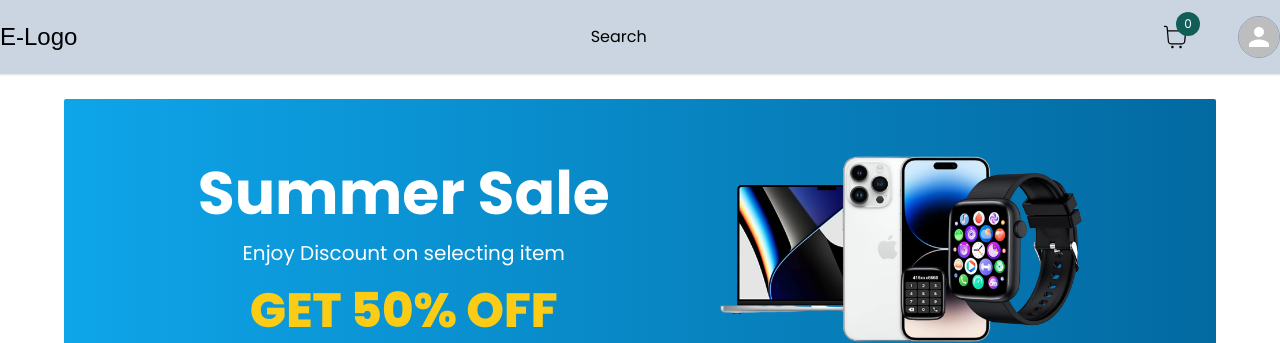
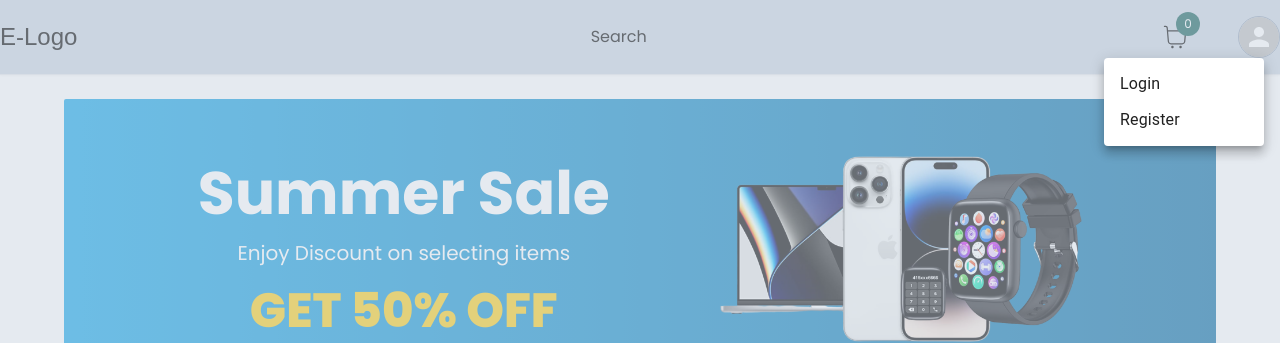
Before and after one commit to EasinTanvir/E-Commerce-NextJs13, a Next.js app: page / in a window 1280 px wide. Both pictures are taken after a click on the element 1258 px from the left and 37 px from the top of the page. Shown: the top 343 px of the page. Built offline with nearby package versions, Linux system fonts and the light colour scheme; no server answers; a web font is replaced by a local one.

Commit message:
access user from db and upadate navbar state

```diff
--- /dev/null
+++ b/getUser/currentUser.js
@@ -0,0 +1,29 @@
+import { authOptions } from "../pages/api/auth/[...nextauth]";
+import { getServerSession } from "next-auth";
+import { prisma } from "../libs/prismaConfig";
+export async function getSession() {
+  return await getServerSession(authOptions);
+}
+export async function getCurrentuser() {
+  try {
+    const session = await getSession();
+    if (!session?.user?.email) {
+      return null;
+    }
+    const currentUser = await prisma.user.findUnique({
+      where: { email: session.user.email },
+    });
+
+    if (!currentUser) {
+      return null;
+    }
+    return {
+      ...currentUser,
+
+      createdAt: currentUser.createdAt.toISOString(),
+      updatedAt: currentUser.updatedAt.toISOString(),
+    };
+  } catch (err) {
+    console.log(err);
+  }
+}
--- a/pages/api/auth/[...nextauth].js
+++ b/pages/api/auth/[...nextauth].js
@@ -7,7 +7,7 @@
 import bcrypt from "bcryptjs";
 import { prisma } from "../../../libs/prismaConfig";
 
-export default NextAuth({
+export const authOptions = {
   adapter: PrismaAdapter(prisma),
   providers: [
     // GoogleProvider({
@@ -55,4 +55,5 @@
     strategy: "jwt",
   },
   secret: process.env.NEXTAUTH_SECRET,
-});
+};
+export default NextAuth(authOptions);
--- a/src/app/layout.js
+++ b/src/app/layout.js
@@ -4,6 +4,7 @@
 import Footer from "@/components/Footer/Footer";
 import toast, { Toaster } from "react-hot-toast";
 import CartProvider from "../../provider/CartProvider";
+import { getCurrentuser } from "../../getUser/currentUser";
 
 const poppins = Poppins({
   subsets: ["latin"],
@@ -15,15 +16,15 @@
   description: "easintanvir",
 };
 
-export default function RootLayout({ children }) {
+export default async function RootLayout({ children }) {
+  const currentUser = await getCurrentuser();
+  console.log("user>>  ", currentUser);
   return (
     <html lang="en">
       <body className={`${poppins.className} `}>
         <div className="flex flex-col min-h-screen">
           {" "}
-          <Toaster
-
-          />
+          <Toaster />
           <CartProvider>
             <Navbar />
             <main className="flex-grow">{children}</main>
--- a/src/components/Banner/HomeBanner.jsx
+++ b/src/components/Banner/HomeBanner.jsx
@@ -10,7 +10,7 @@
             Summer Sale
           </h1>
           <p className="text-lg md:text-xl text-white mb-5">
-            Enjoy Discount on selecting item
+            Enjoy Discount on selecting items
           </p>
           <p className="text-2xl md:text-5xl text-yellow-400 font-extrabold">
             GET 50% OFF
--- /dev/null
+++ b/src/components/Navbar/BackDrop.jsx
@@ -0,0 +1,9 @@
+import React from "react";
+
+const BackDrop = () => {
+  return (
+    <div className="z-20 transition-all duration-200 opacity-50 w-screen h-screen bg-slate-300 fixed top-0 left-0"></div>
+  );
+};
+
+export default BackDrop;
--- a/src/components/Navbar/Navbar.jsx
+++ b/src/components/Navbar/Navbar.jsx
@@ -2,10 +2,12 @@
 import { Redressed } from "next/font/google";
 import CardCount from "./CardCount";
 import UserMenu from "./UserMenu";
+import { getCurrentuser } from "../../../getUser/currentUser";
 
 const redressed = Redressed({ subsets: ["latin"], weight: ["400"] });
 
-const Navbar = () => {
+const Navbar = async () => {
+  const currentUser = await getCurrentuser();
   return (
     <div className="w-full sticky top-0 shadow-sm bg-slate-300 z-30">
       <div className="container mx-auto px-4 sm:px-0 py-4 border-b-[1px] ">
@@ -23,7 +25,7 @@
             </div>
 
             <div>
-              <UserMenu />
+              <UserMenu currentUser={currentUser} />
             </div>
           </div>
         </div>
--- a/src/components/Navbar/UserMenu.jsx
+++ b/src/components/Navbar/UserMenu.jsx
@@ -1,20 +1,72 @@
 "use client";
 import Avatar from "@mui/material/Avatar";
 import { useCallback, useState } from "react";
+import Link from "next/link";
+import Button from "@mui/material/Button";
+import Menu from "@mui/material/Menu";
+import MenuItem from "@mui/material/MenuItem";
+import { signOut } from "next-auth/react";
+import BackDrop from "./BackDrop";
+import { getCurrentuser } from "../../../getUser/currentUser";
 
-const UserMenu = () => {
-  const [isOpen, setIsOpen] = useState(false);
-  const toggleOpen = useCallback(() => {
-    setIsOpen((prev) => !prev);
-  }, []);
+const UserMenu = ({ currentUser }) => {
+  const [anchorEl, setAnchorEl] = useState(null);
+  const open = Boolean(anchorEl);
+  const handleClick = (event) => {
+    setAnchorEl(event.currentTarget);
+  };
+  const handleClose = () => {
+    setAnchorEl(null);
+  };
   return (
     <div className="relative z-30 ">
       <div
-        onClick={toggleOpen}
+        onClick={handleClick}
         className="border-[1px] border-slate-400 flex flex-row items-center gap-1 rounded-full cursor-pointer hover:shadow-md transition text-slate-700"
       >
         <Avatar />
       </div>
+      <Menu
+        sx={{ width: "400px" }}
+        id="basic-menu"
+        anchorEl={anchorEl}
+        open={open}
+        onClose={handleClose}
+        MenuListProps={{
+          "aria-labelledby": "basic-button",
+          sx: { width: 160 },
+        }}
+      >
+        {currentUser ? (
+          <>
+            {" "}
+            <Link href="/order">
+              <MenuItem onClick={handleClose}>Your Orders</MenuItem>
+            </Link>
+            <Link href="/admin">
+              <MenuItem onClick={handleClose}>Admins</MenuItem>
+            </Link>
+            <MenuItem
+              onClick={() => {
+                handleClose();
+                signOut({ redirect: "/login" });
+              }}
+            >
+              SignOut
+            </MenuItem>
+          </>
+        ) : (
+          <>
+            <Link href="/login">
+              <MenuItem onClick={handleClose}>Login</MenuItem>
+            </Link>
+            <Link href="/register">
+              <MenuItem onClick={handleClose}>Register</MenuItem>
+            </Link>
+          </>
+        )}
+      </Menu>
+      {open && <BackDrop />}
     </div>
   );
 };
```
